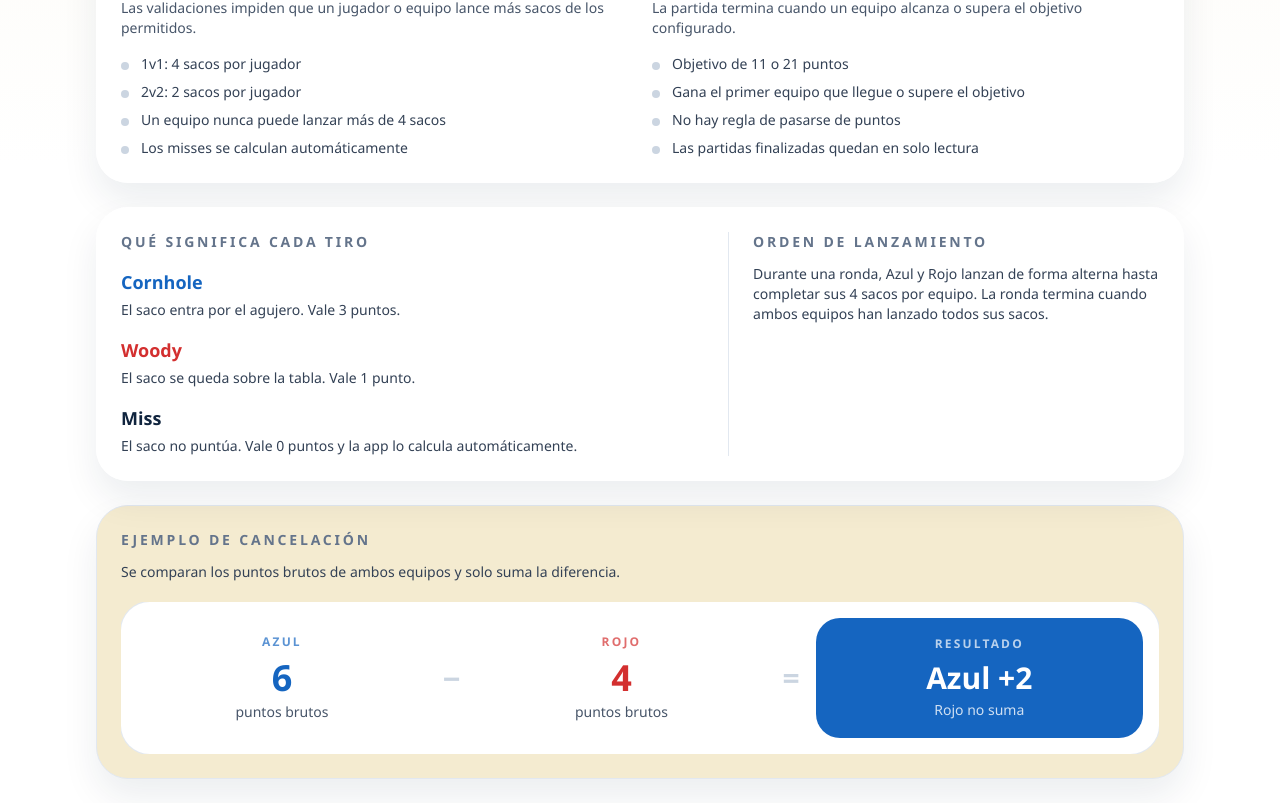
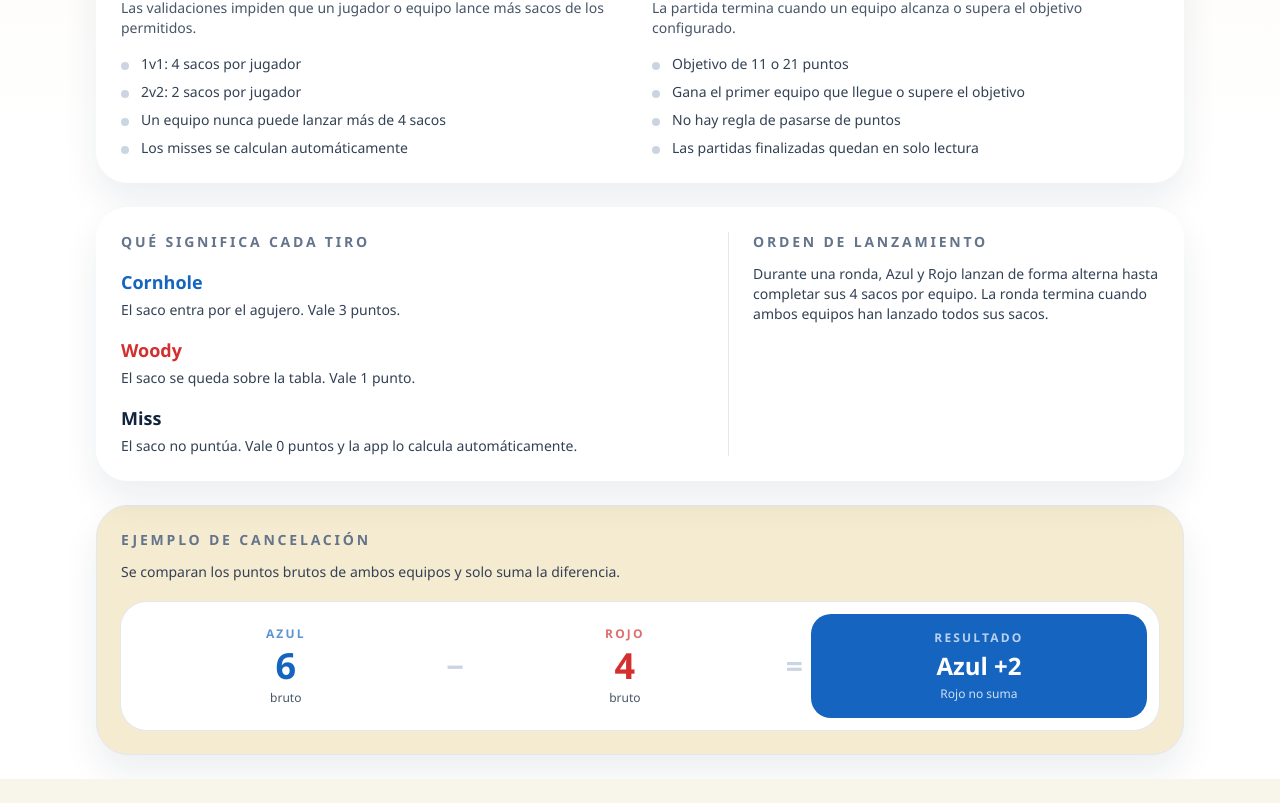
Before and after one commit to amerinoo/cornhole-scorekeeper, a React (Vite) app: page /reglas in a window 1280 px wide. Shown: the part 715-1518 px from the top of the page. After the commit the page ends 1494 px from the top, so only its background shows below. Built offline with nearby package versions, Linux system fonts and the light colour scheme; no server answers.

Commit message:
Tighten horizontal cancellation example

```diff
--- a/src/app/pages/RulesPage.tsx
+++ b/src/app/pages/RulesPage.tsx
@@ -144,38 +144,38 @@ export function RulesPage() {
           Se comparan los puntos brutos de ambos equipos y solo suma la diferencia.
         </p>
 
-        <div className="mt-5 overflow-x-auto">
-          <div className="flex min-w-[44rem] items-stretch gap-3 rounded-[1.8rem] bg-white p-4 ring-1 ring-slate-200">
-            <div className="flex min-w-[9rem] flex-1 flex-col justify-center rounded-[1.5rem] bg-blueTeam/8 px-5 py-4 text-center">
+        <div className="mt-5">
+          <div className="grid grid-cols-[1fr_auto_1fr_auto_1.1fr] items-stretch gap-2 rounded-[1.6rem] bg-white p-3 ring-1 ring-slate-200">
+            <div className="flex flex-col justify-center rounded-[1.25rem] bg-blueTeam/8 px-3 py-3 text-center">
               <p className="text-xs font-semibold uppercase tracking-[0.18em] text-blueTeam/70">
                 Azul
               </p>
-              <p className="mt-2 text-4xl font-black text-blueTeam">6</p>
-              <p className="mt-1 text-sm font-medium text-slate-600">puntos brutos</p>
+              <p className="mt-1 text-3xl font-black text-blueTeam sm:text-4xl">6</p>
+              <p className="mt-1 text-xs font-medium text-slate-600">bruto</p>
             </div>
 
-            <div className="flex items-center justify-center px-1">
-              <p className="text-3xl font-black text-slate-300">−</p>
+            <div className="flex items-center justify-center">
+              <p className="text-2xl font-black text-slate-300 sm:text-3xl">−</p>
             </div>
 
-            <div className="flex min-w-[9rem] flex-1 flex-col justify-center rounded-[1.5rem] bg-redTeam/8 px-5 py-4 text-center">
+            <div className="flex flex-col justify-center rounded-[1.25rem] bg-redTeam/8 px-3 py-3 text-center">
               <p className="text-xs font-semibold uppercase tracking-[0.18em] text-redTeam/70">
                 Rojo
               </p>
-              <p className="mt-2 text-4xl font-black text-redTeam">4</p>
-              <p className="mt-1 text-sm font-medium text-slate-600">puntos brutos</p>
+              <p className="mt-1 text-3xl font-black text-redTeam sm:text-4xl">4</p>
+              <p className="mt-1 text-xs font-medium text-slate-600">bruto</p>
             </div>
 
-            <div className="flex items-center justify-center px-1">
-              <p className="text-3xl font-black text-slate-300">=</p>
+            <div className="flex items-center justify-center">
+              <p className="text-2xl font-black text-slate-300 sm:text-3xl">=</p>
             </div>
 
-            <div className="flex min-w-[12rem] flex-[1.15] flex-col justify-center rounded-[1.5rem] bg-blueTeam px-5 py-4 text-center text-white">
+            <div className="flex flex-col justify-center rounded-[1.25rem] bg-blueTeam px-3 py-3 text-center text-white">
               <p className="text-xs font-semibold uppercase tracking-[0.18em] text-white/70">
                 Resultado
               </p>
-              <p className="mt-2 text-3xl font-black">Azul +2</p>
-              <p className="mt-1 text-sm font-medium text-white/80">
+              <p className="mt-1 text-xl font-black sm:text-2xl">Azul +2</p>
+              <p className="mt-1 text-xs font-medium text-white/80">
                 Rojo no suma
               </p>
             </div>
```
